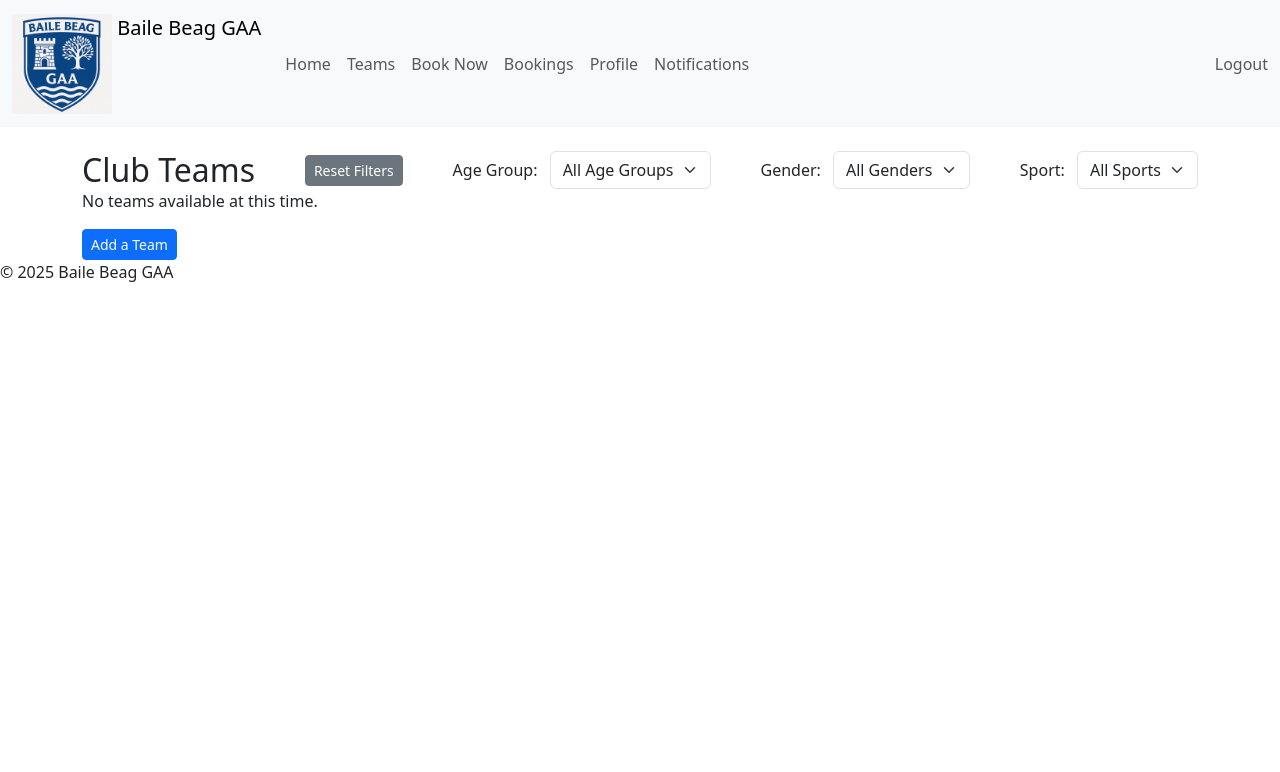
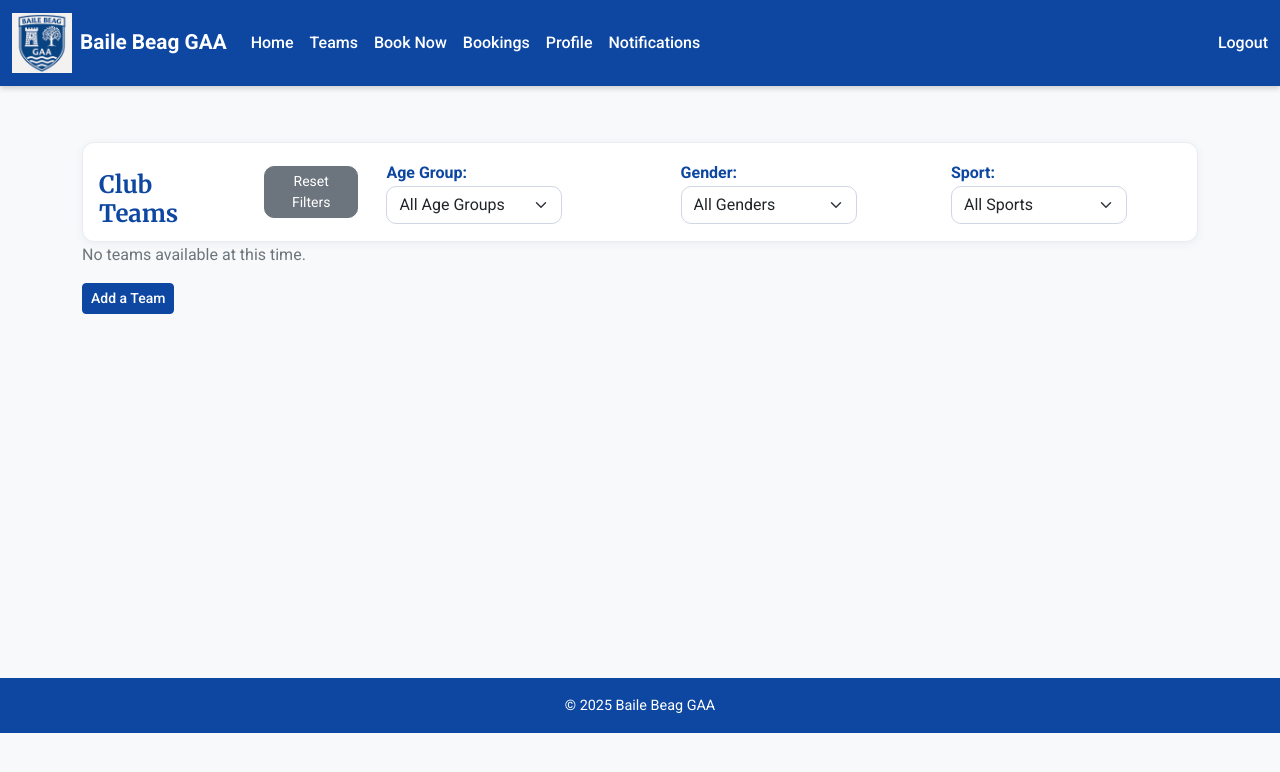
Before and after one commit to james-fitz86/bailebeag, a Django app: page /teams/ in a window 1280 px wide. Shown: the top 772 px of the page. Run offline with Django 5.2, Linux system fonts and the light colour scheme; the visitor is signed in with stand-in values (Sample User, id 1); data that the repository does not hold is empty; some libraries are stand-ins or nearby versions.

Commit message:
added custom css for personal styling and bootstrap styling

```diff
--- a/config/static/config/css/styles.css
+++ b/config/static/config/css/styles.css
@@ -1,3 +1,271 @@
+/* Navbar customisation */
+.navbar {
+  background-color: #0d47a1 !important;
+  box-shadow: 0 2px 6px rgba(0, 0, 0, 0.2);
+}
+
+.navbar-brand {
+  font-weight: 700;
+  font-size: 1.3rem;
+  color: #ffffff !important;
+  display: flex;
+  align-items: center;
+  gap: 0.5rem;
+}
+
 .navbar-brand img {
-  width: 100px;
+  width: 60px;
+  height: auto;
 }
+
+.navbar-nav .nav-link {
+  color: #ffffff !important;
+  font-weight: 500;
+  padding: 0.5rem 1rem;
+  transition: background-color 0.2s ease, color 0.2s ease;
+}
+
+.navbar-nav .nav-link:hover,
+.navbar-nav .nav-link:focus {
+  background-color: rgba(255, 255, 255, 0.15);
+  border-radius: 4px;
+}
+
+.navbar-nav .nav-link.active {
+  border-bottom: 2px solid #ffca28;
+}
+
+.navbar-toggler {
+  border: none;
+}
+
+.navbar-toggler-icon {
+  filter: invert(1);
+}
+
+.badge.bg-primary {
+  background-color: #ffca28 !important;
+  color: #000;
+}
+
+@media (max-width: 767px) {
+    .navbar-nav .nav-link {
+      padding: 12px 20px;
+      text-align: center;
+    }
+    .navbar-toggler {
+      margin-bottom: 16px;
+    }
+}
+
+/* Global background and text */
+body {
+  background: #f8f9fa;
+  font-family: 'Roboto', sans-serif;
+  color: #212529;
+  line-height: 1.6;
+  margin: 0;
+  padding: 0;
+}
+
+/* Headings */
+h1, h2, h3, h4, h5, h6 {
+  font-family: 'Merriweather', serif;
+  font-weight: 700;
+  color: #0d47a1;
+  margin-top: 1rem;
+  margin-bottom: 0.75rem;
+}
+
+/* Footer */
+footer {
+  background-color: #0d47a1;
+  color: #ffffff;
+  text-align: center;
+  padding: 1rem;
+  margin-top: 2rem;
+}
+
+footer p {
+  margin: 0;
+  font-size: 0.9rem;
+}
+
+/* Links */
+a {
+  color: #0d47a1;
+  text-decoration: none;
+}
+
+a:hover {
+  color: #ffca28;
+  text-decoration: underline;
+}
+
+/* Main content spacing */
+main {
+  padding: 2rem 1rem;
+  min-height: 70vh;
+}
+
+/* Bootstrap buttons */
+.btn-primary {
+  background-color: #0d47a1;
+  border-color: #0d47a1;
+  font-family: 'Roboto', sans-serif;
+  font-weight: 500;
+}
+
+.btn-primary:hover,
+.btn-primary:focus {
+  background-color: #0b3c91;
+  border-color: #0b3c91;
+}
+
+.btn-secondary {
+  background-color: #6c757d;
+  border-color: #6c757d;
+  font-family: 'Roboto', sans-serif;
+}
+
+.btn-secondary:hover,
+.btn-secondary:focus {
+  background-color: #5a6268;
+  border-color: #545b62;
+}
+
+.btn-success {
+  background-color: #2e7d32;
+  border-color: #2e7d32;
+  font-family: 'Roboto', sans-serif;
+  font-weight: 500;
+}
+
+.btn-success:hover,
+.btn-success:focus {
+  background-color: #256629;
+  border-color: #256629;
+}
+
+.btn-danger {
+  background-color: #c62828;
+  border-color: #c62828;
+  font-family: 'Roboto', sans-serif;
+  font-weight: 500;
+}
+
+.btn-danger:hover,
+.btn-danger:focus {
+  background-color: #b71c1c;
+  border-color: #b71c1c;
+}
+
+/* Page containers & headings */
+.container.mt-4 > .d-flex {
+  background: #ffffff;
+  border: 1px solid #e9ecef;
+  border-radius: 12px;
+  padding: 0.75rem 1rem;
+  gap: 0.75rem;
+  box-shadow: 0 2px 10px rgba(13, 71, 161, 0.06);
+}
+
+.container.mt-4 h2 {
+  font-size: 1.5rem;
+  color: #0d47a1;
+  margin-right: auto;
+}
+
+/* Filter controls */
+.form-label {
+  font-weight: 600;
+  color: #0d47a1;
+}
+
+#pitch_filter,
+#status_filter,
+#gender_filter,
+#sport_filter,
+#age_group_filter {
+  min-width: 11rem;
+  border-radius: 10px;
+  border: 1px solid #d0d7e2;
+  box-shadow: none;
+}
+
+#reset_filters.btn {
+  border-radius: 10px;
+}
+
+@media (max-width: 767px) {
+  .container.mt-4 > .d-flex {
+    flex-wrap: wrap;
+  }
+  .container.mt-4 > .d-flex > * {
+    margin-top: 0.5rem;
+  }
+  #pitch_filter,
+  #status_filter,
+  #gender_filter,
+  #sport_filter,
+  #age_group_filter {
+    width: 100%;
+    min-width: 0;
+  }
+}
+
+/* Tables (Bookings & Teams) */
+.table {
+  background: #ffffff;
+  border: 1px solid #e9ecef;
+  border-radius: 12px;
+  overflow: hidden;
+}
+
+.table thead th {
+  background: linear-gradient(0deg, #0d47a1, #0d47a1);
+  color: #ffffff;
+  font-weight: 600;
+  border: none !important;
+  letter-spacing: 0.02em;
+  vertical-align: middle;
+}
+
+.table tbody td {
+  vertical-align: middle;
+}
+
+.table tbody tr:hover {
+  background: #f4f7ff;
+}
+
+.table.table-striped > tbody > tr:nth-of-type(odd) > * {
+  --bs-table-accent-bg: #fafbfe;
+}
+
+.table .btn-outline-primary {
+  border-color: #0d47a1;
+  color: #0d47a1;
+  font-weight: 500;
+}
+.table .btn-outline-primary:hover {
+  background-color: #0d47a1;
+  color: #fff;
+}
+
+.badge {
+  font-weight: 600;
+  letter-spacing: 0.015em;
+}
+
+.badge.bg-warning.text-dark { color: #3b3b3b !important; }
+.badge.bg-info.text-dark    { color: #2c3e50 !important; }
+
+.container.mt-4 p {
+  color: #6c757d;
+}
+
+#bookings_table,
+#teams_table {
+  margin-top: 1rem;
+}
```
